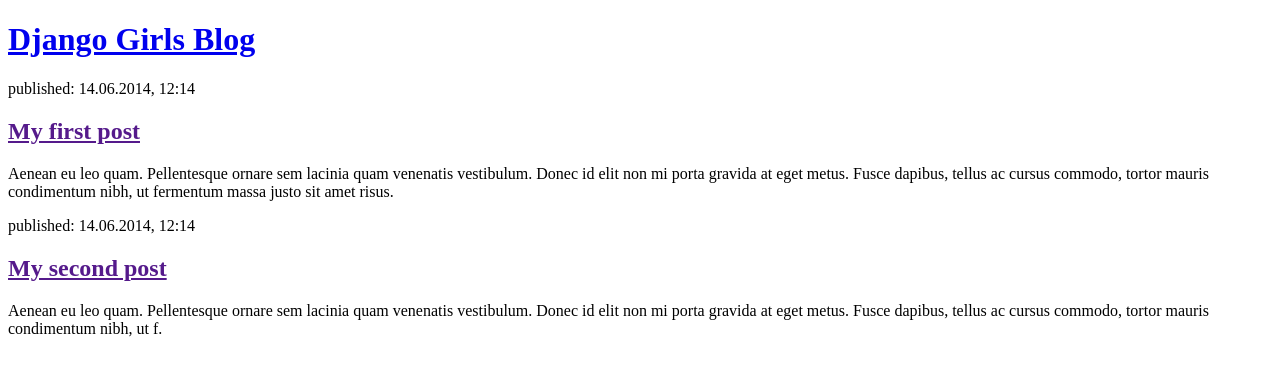
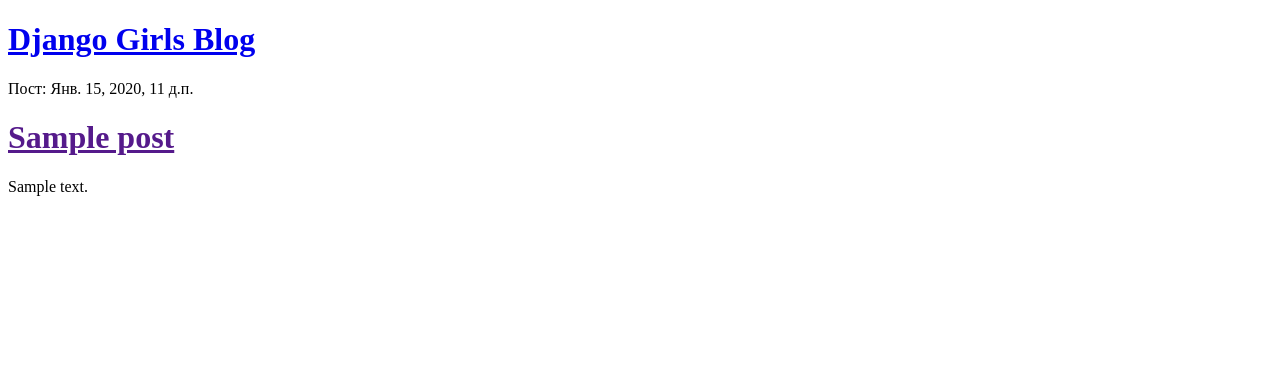
Before and after one commit to artemTolmachev/my-first-blog, a Django app: page / in a window 1280 px wide. Shown: the top 376 px of the page. Run offline with Django 3.2, Linux system fonts and the light colour scheme; tables that the repository leaves empty hold one stand-in row (values such as "Sample post").

Commit message:
Modified templates to display posts from database.

```diff
--- a/blog/templates/blog/post_list.html
+++ b/blog/templates/blog/post_list.html
@@ -4,21 +4,14 @@
     <meta charset="UTF-8">
     <title>My Blog</title>
 </head>
-<body>
- <div>
+    <body>
+        <div>
             <h1><a href="/">Django Girls Blog</a></h1>
         </div>
-
-        <div>
-            <p>published: 14.06.2014, 12:14</p>
-            <h2><a href="">My first post</a></h2>
-            <p>Aenean eu leo quam. Pellentesque ornare sem lacinia quam venenatis vestibulum. Donec id elit non mi porta gravida at eget metus. Fusce dapibus, tellus ac cursus commodo, tortor mauris condimentum nibh, ut fermentum massa justo sit amet risus.</p>
-        </div>
-
-        <div>
-            <p>published: 14.06.2014, 12:14</p>
-            <h2><a href="">My second post</a></h2>
-            <p>Aenean eu leo quam. Pellentesque ornare sem lacinia quam venenatis vestibulum. Donec id elit non mi porta gravida at eget metus. Fusce dapibus, tellus ac cursus commodo, tortor mauris condimentum nibh, ut f.</p>
-        </div>
-</body>
+            {%for post in posts%}
+                <p>Пост: {{post.published_date}}</p>
+                <h1><a href="">{{post.title}}</a></h1>
+                <p>{{ post.text|linebreaksbr }}</p>
+            {% endfor %}
+    </body>
 </html>
--- a/blog/views.py
+++ b/blog/views.py
@@ -1,5 +1,9 @@
 from django.shortcuts import render
+from django.utils import timezone
+from .models import Post
+
 
 # Create your views here.
 def post_list(request):
-    return render(request, 'blog/post_list.html', {})
+    posts = Post.objects.filter(published_date__lte=timezone.now()).order_by('published_date')
+    return render(request, 'blog/post_list.html', {'posts': posts})
```
